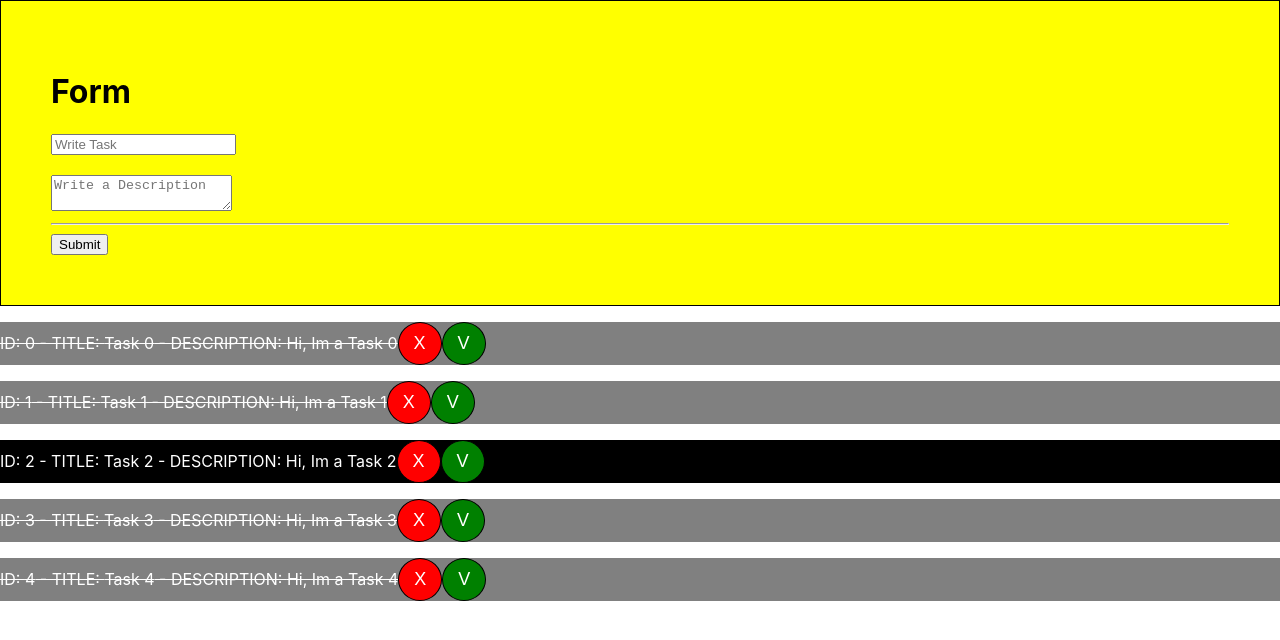
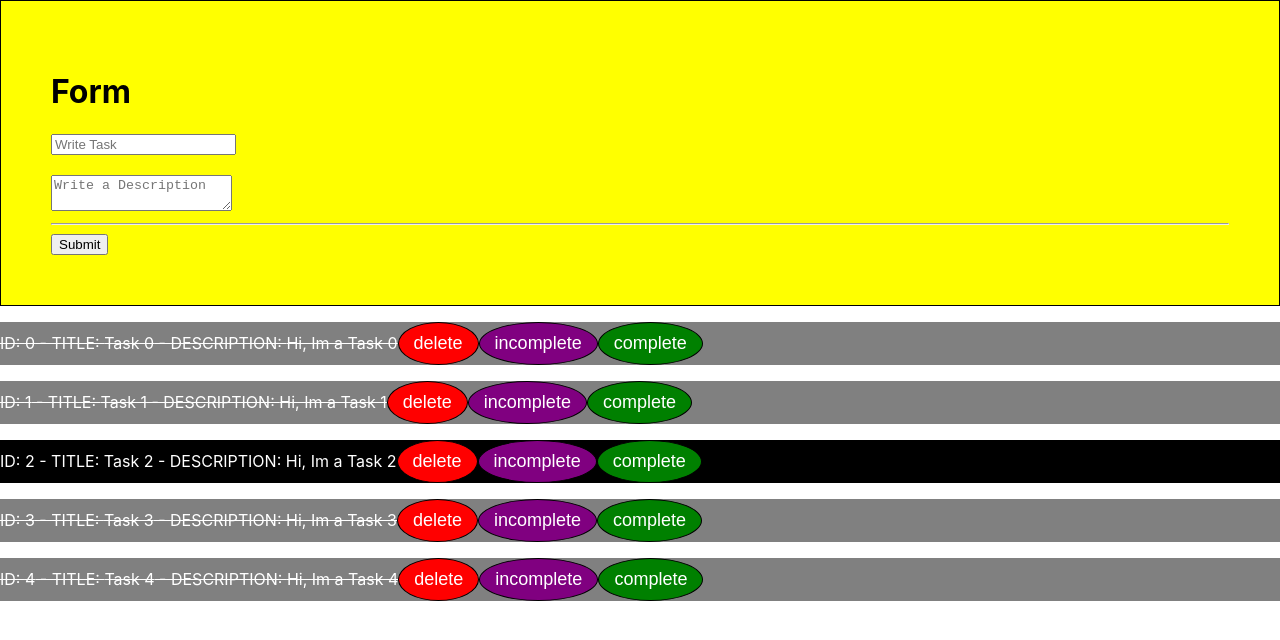
Before and after one commit to Cesar-Morales/-course-and-experiments, a React (Create React App) app: page / in a window 1280 px wide. Shown: the top 640 px of the page. Built offline with nearby package versions, Linux system fonts and the light colour scheme.

Commit message:
method delete

```diff
--- a/src/App.js
+++ b/src/App.js
@@ -15,6 +15,13 @@ class App extends Component{
     tasks:tasks
   }
 
+  deleteTask = (id) => {
+      //console.log(id);
+      const newTask = this.state.tasks.filter(task => task.id !== id);
+      //console.log(newTask);
+      this.setState({tasks: newTask})
+  }
+
   addTask = (text, description) => {
     //console.log('adding a new task')
     //console.log(text, description)
@@ -25,18 +32,23 @@ class App extends Component{
         description: description,
         done: true
       }
-    console.log(newTask)
+    //console.log(newTask)
     this.setState({
       tasks: [...this.state.tasks, newTask] //adding
     })
   }
 
 
+
+
   render(){
-    console.log(tasks)
+    //console.log(tasks)
     return  <div>
-                <TaskForm addTask={this.addTask}/>
-                <Tasks tasks={this.state.tasks}/>
+                <TaskForm
+                addTask={this.addTask}/>
+                <Tasks
+                  tasks={this.state.tasks}
+                  deleteTask={this.deleteTask}/>
             </div>
   }
 }
--- a/src/component/Task.js
+++ b/src/component/Task.js
@@ -11,6 +11,7 @@ class Task extends Component {
     btnDeactivate = () => {
         //console.log(this.state.done)
         this.setState({done: false}) ///FALTA CONECTAR STATE CON STYLE
+        //console.log(this.props)
     }
 
     btnActivate = () => {
@@ -30,16 +31,17 @@ class Task extends Component {
     render(){
         const {task} = this.props;
         //const redColor = {background: 'red'} # use style={redColor}
-
+        //console.log(this.props.deleteTask)
         return  <p style={this.StyleCompleted()}/*functionJS*/ /*style= {dark} (jsObject)*/ /*className= 'red' (cssFile) ---or--- style={{background: 'red'}} (inlineStyle) */>
                     ID: {task.id} -
                     TITLE: {task.title} -
                     DESCRIPTION: {task.description}
-                    <button style={btnDelete} /* jsObject*/ onClick={this.btnDeactivate}>
-                        X
+                    <button style={btnDelete} onClick={this.props.deleteTask.bind(this, task.id)}> delete </button>
+                    <button style={btnIncomplete} /* jsObject*/ onClick= {this.btnActivate}>
+                        incomplete
                     </button>
-                    <button style={btnAccept} onClick= {this.btnActivate}>
-                        V
+                    <button style={btnComplete} onClick={this.btnDeactivate}>
+                        complete
                     </button>
                 </p>
     }
@@ -51,6 +53,17 @@ Task.propTypes = {
 }
 
     // Javascript Object
+    const btnIncomplete = {
+        fontSize: '18px',
+        background: 'purple',
+        color: 'white',
+        border: '1px solid black',
+        padding: '10px 15px',
+        borderRadius: '50%',
+        cursor: 'pointer',
+        //float: 'right'
+    }
+
     const btnDelete = {
         fontSize: '18px',
         background: 'red',
@@ -62,7 +75,7 @@ Task.propTypes = {
         //float: 'right'
     }
 
-    const btnAccept = {
+    const btnComplete = {
         fontSize: '18px',
         background: 'green',
         color: 'white',
--- a/src/component/Tasks.js
+++ b/src/component/Tasks.js
@@ -4,9 +4,11 @@ import Task from './Task'
 class Tasks extends Component{
 
     render() {
-        return  this.props.tasks.map(taskElement => <Task key={taskElement.id} task={taskElement}/>);
+        return  this.props.tasks.map(taskElement =>
+            <Task key={taskElement.id}
+                  deleteTask={this.props.deleteTask}
+                  task={taskElement}/>);
     }
-
 }
 
 export default Tasks;
```
